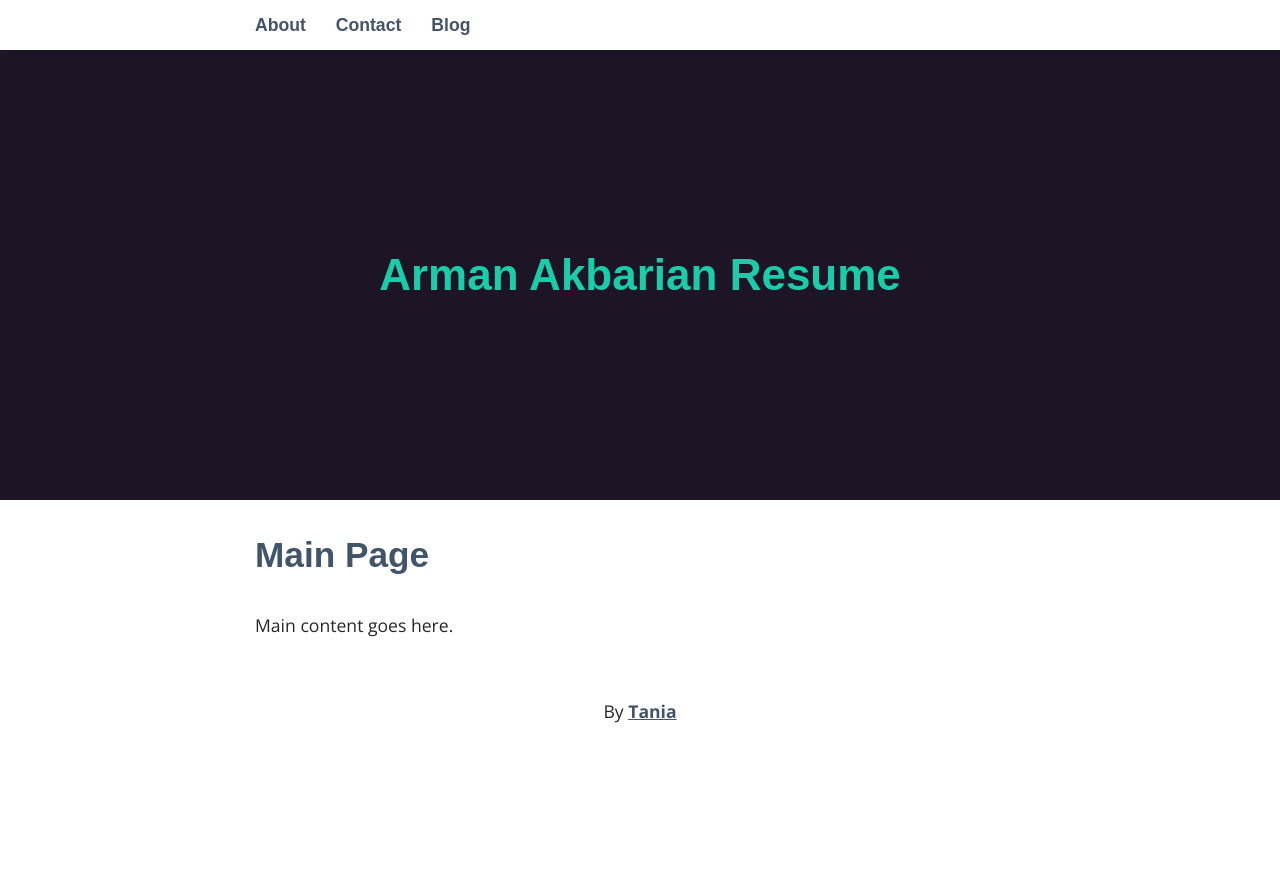
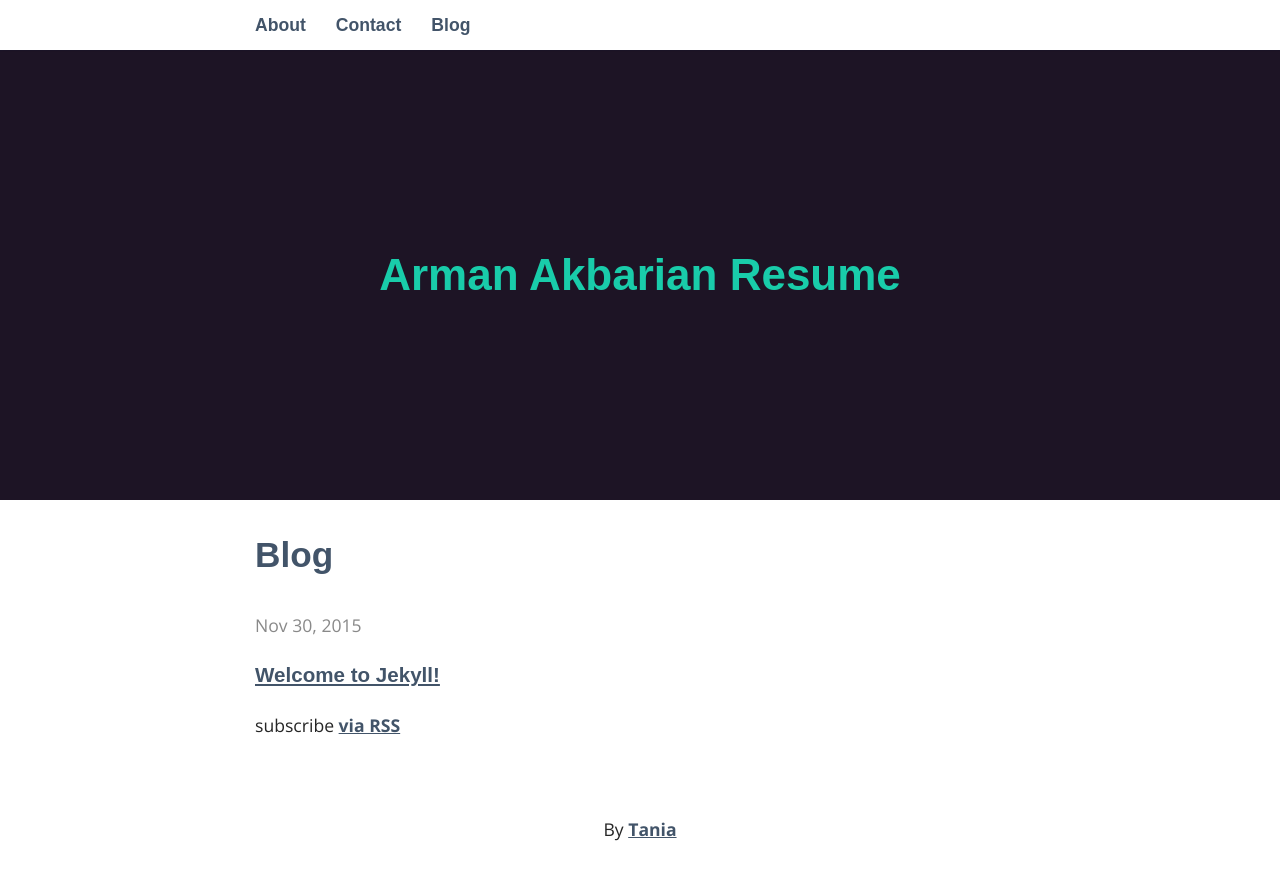
Before and after one commit to rmanak/notes, a Jekyll site: the page built from index.html, in a window 1280 px wide. Shown: the top 880 px of the page. Built offline with Jekyll 4.4.1, drawn with Linux system fonts in a browser that asks for light colours; some web fonts are replaced; the list of posts is cut into pages by our own code.

Commit message:
blog shaped

```diff
--- a/index.html
+++ b/index.html
@@ -2,6 +2,10 @@
 layout: default
 ---
 
-  <h2>Main Page</h2>
+<h2>Blog</h2>
+{% for post in site.posts %}
+		<time>{{ post.date | date: "%b %-d, %Y" }}</time>
+		<h3><a href="{{ post.url | prepend: site.baseurl }}">{{ post.title }}</a></h3>
+{% endfor %}
 
-  Main content goes here.
+<p>subscribe <a href="{{ "/feed.xml" | prepend: site.baseurl }}">via RSS</a></p>
```
Also changed, not shown: blog/index.html (deleted, +0 -11 lines).
